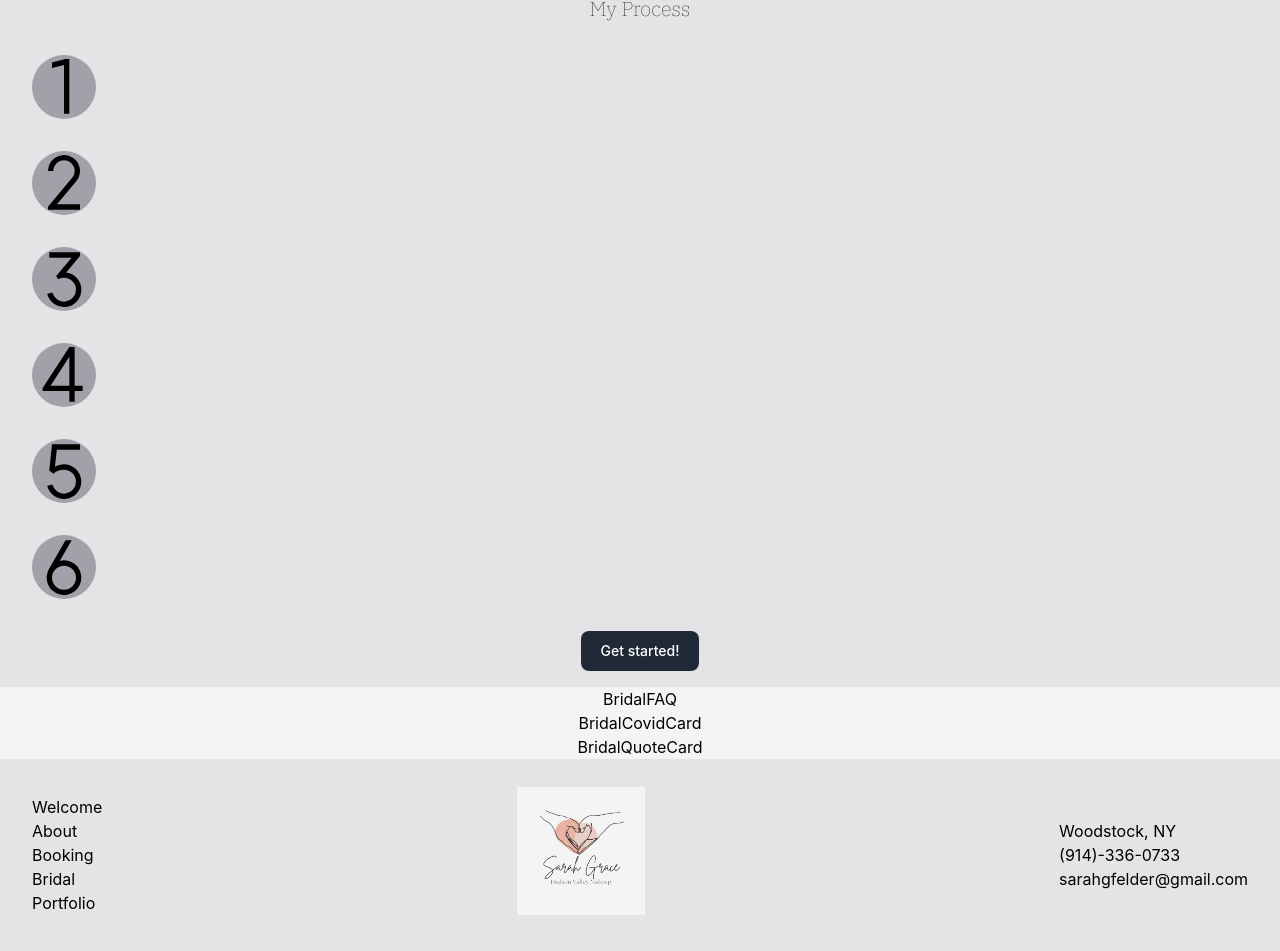
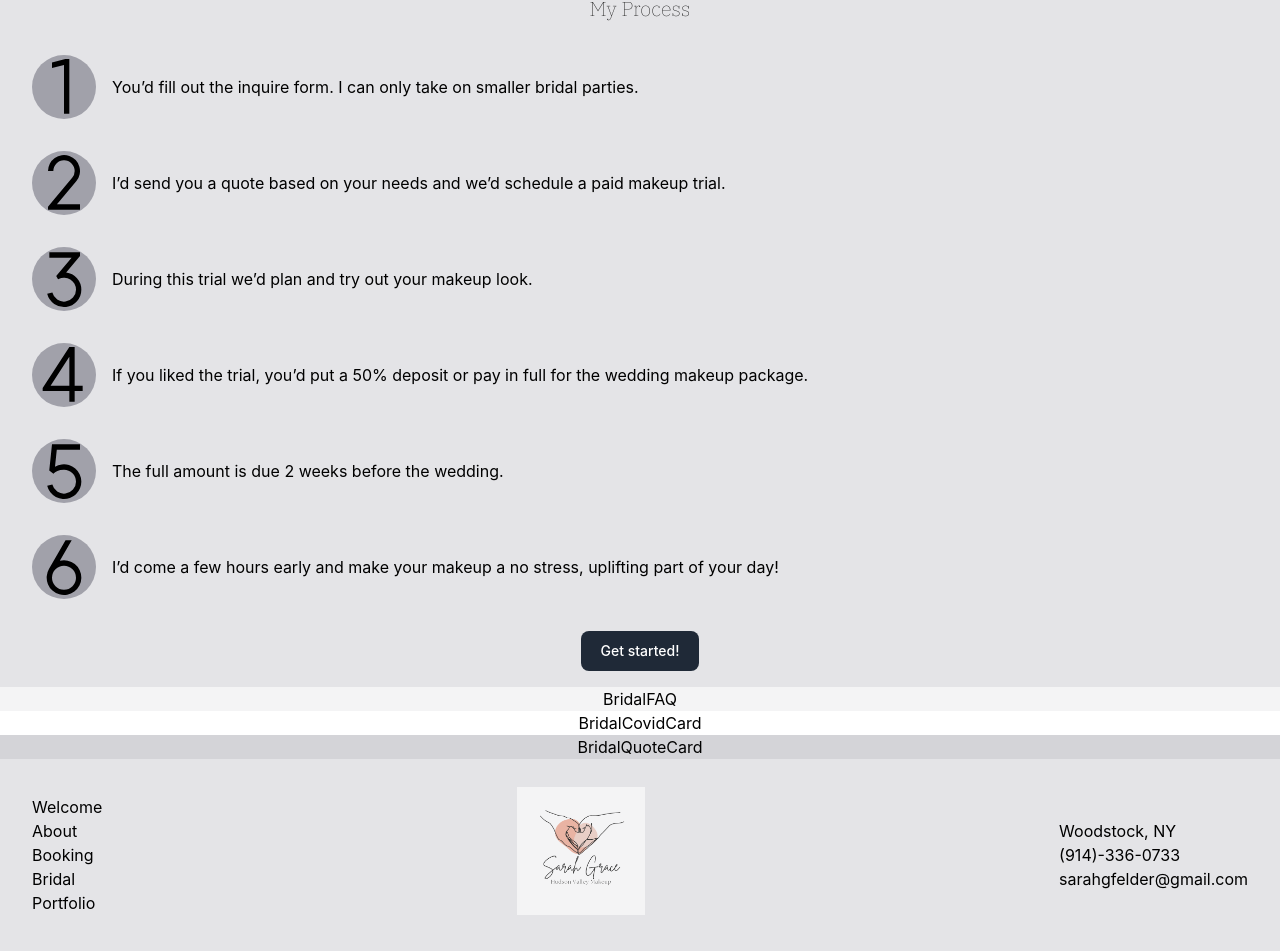
Before and after one commit to ImmanuelCurrah/Hudson-Makeup, a React (Create React App) app in the folder client/: page /bridal in a window 1280 px wide. Shown: the part 1069-2020 px from the top of the page. Built offline with nearby package versions, Linux system fonts and the light colour scheme.

Commit message:
bridal process is semi done for now and background have been chosen for all components

```diff
--- a/client/src/components/bridal-components/bridal-covid-policy/BridalCovidCard.jsx
+++ b/client/src/components/bridal-components/bridal-covid-policy/BridalCovidCard.jsx
@@ -1,5 +1,5 @@
 import React from "react";
 
 export default function BridalCovidCard() {
-  return <div>BridalCovidCard</div>;
+  return <div className="bg-white w-screen">BridalCovidCard</div>;
 }
--- a/client/src/components/bridal-components/bridal-process/BridalProcess.jsx
+++ b/client/src/components/bridal-components/bridal-process/BridalProcess.jsx
@@ -13,12 +13,42 @@ export default function BridalProcess() {
         <h2 className="font-IBM-Plex-Serif text-xl">My Process</h2>
       </div>
       <div className="m-4 flex flex-col items-start">
+        <div className="flex flex-row items-center">
           <RiNumber1 className="bg-zinc-400 h-16 w-16 rounded-full m-4" />
+          <p>
+            You’d fill out the inquire form. I can only take on smaller bridal
+            parties.
+          </p>
+        </div>
+        <div className="flex flex-row items-center">
           <RiNumber2 className="bg-zinc-400 h-16 w-16 rounded-full m-4" />
+          <p>
+            I’d send you a quote based on your needs and we’d schedule a paid
+            makeup trial.
+          </p>
+        </div>
+        <div className="flex flex-row items-center">
           <RiNumber3 className="bg-zinc-400 h-16 w-16 rounded-full m-4" />
+          <p>During this trial we’d plan and try out your makeup look. </p>
+        </div>
+        <div className="flex flex-row items-center">
           <RiNumber4 className="bg-zinc-400 h-16 w-16 rounded-full m-4" />
+          <p>
+            If you liked the trial, you’d put a 50% deposit or pay in full for
+            the wedding makeup package.
+          </p>
+        </div>
+        <div className="flex flex-row items-center">
           <RiNumber5 className="bg-zinc-400 h-16 w-16 rounded-full m-4" />
+          <p>The full amount is due 2 weeks before the wedding. </p>
+        </div>
+        <div className="flex flex-row items-center">
           <RiNumber6 className="bg-zinc-400 h-16 w-16 rounded-full m-4" />
+          <p>
+            I’d come a few hours early and make your makeup a no stress,
+            uplifting part of your day!
+          </p>
+        </div>
       </div>
       <div className="m-4">
         <Button>Get started!</Button>
--- a/client/src/components/bridal-components/bridal-quote-box/BridalQuoteCard.jsx
+++ b/client/src/components/bridal-components/bridal-quote-box/BridalQuoteCard.jsx
@@ -1,5 +1,5 @@
 import React from "react";
 
 export default function BridalQuoteCard() {
-  return <div>BridalQuoteCard</div>;
+  return <div className="bg-zinc-300 w-screen">BridalQuoteCard</div>;
 }
```
Lines whose indentation alone changed are shown as unchanged.
